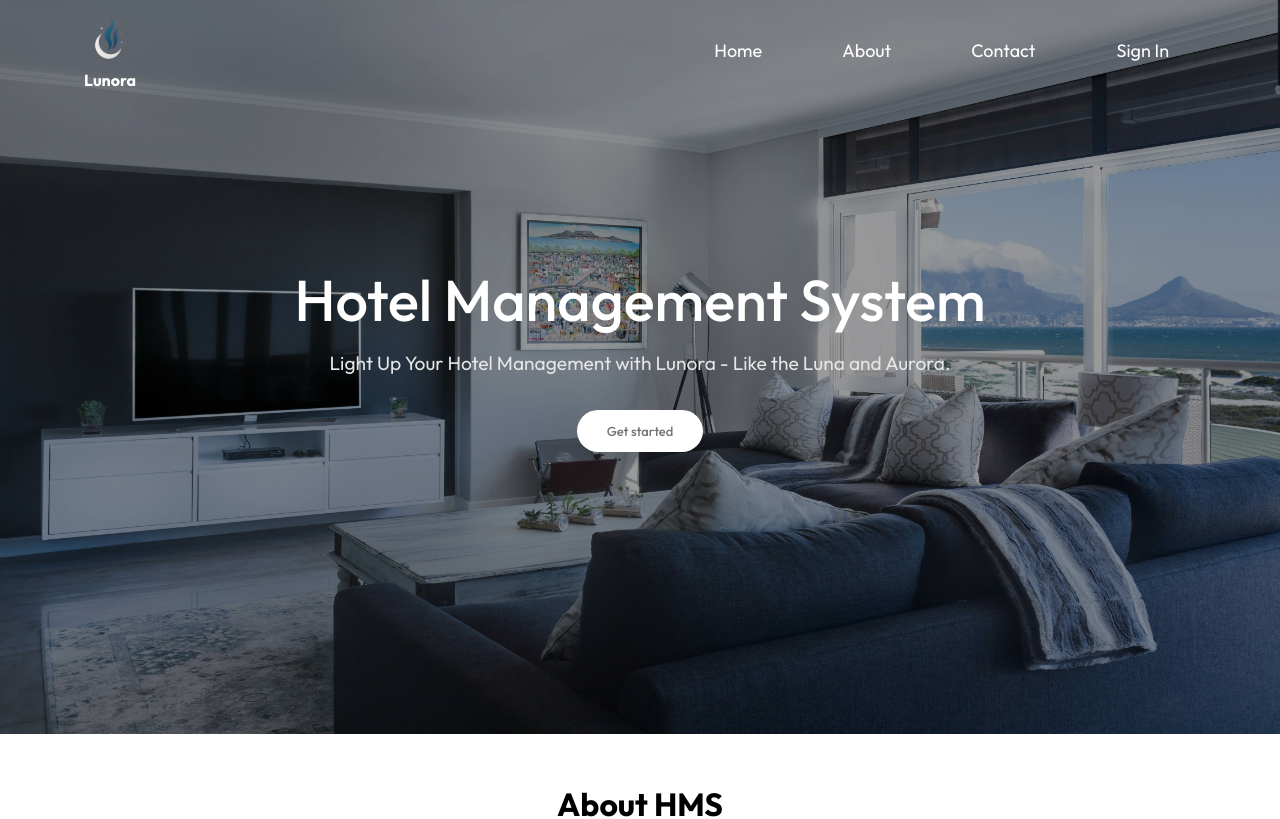
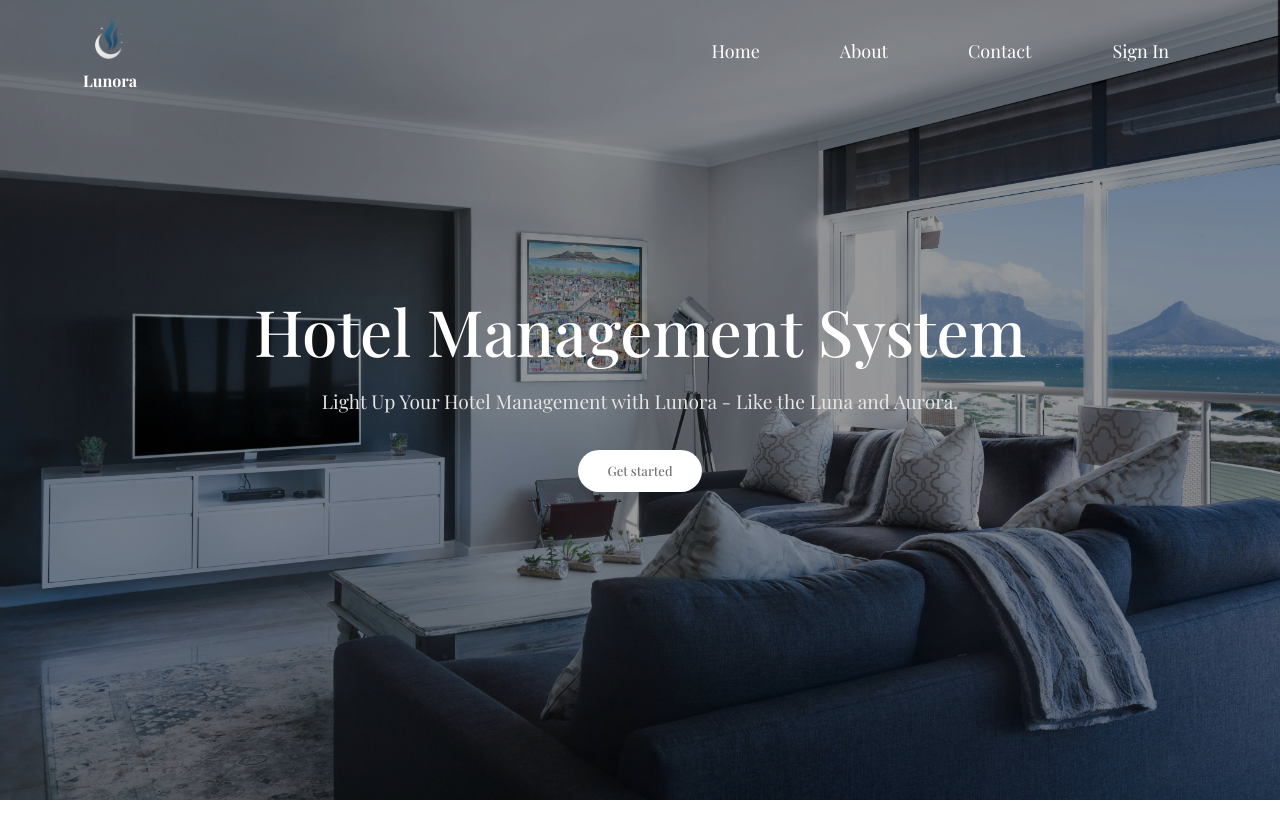
Before and after one commit to VietHungUET/Hotel-Management-System, a React (Vite) app in the folder frontend/: page / in a window 1280 px wide. Shown: the top 819 px of the page. Built offline with nearby package versions, Linux system fonts and the light colour scheme.

Commit message:
feat: update font for homepage

```diff
--- a/frontend/src/components/HomeComponents/Header/Header.css
+++ b/frontend/src/components/HomeComponents/Header/Header.css
@@ -1,6 +1,6 @@
 .header {
     width: 100vw;
-    height: 91.8vh;
+    height: 100vh;
     margin: 0 auto;
     position: relative;
 }
@@ -22,6 +22,7 @@
 }
 
 .header-contents {
+    font-family: 'Playfair Display', serif;
     width: 100%;
     height: 100%;
     position: absolute;
@@ -38,17 +39,20 @@
 
 .header-contents h2 {
     font-weight: 500;
-    font-size: max(4.5vw, 22px);
+    font-family: 'Playfair Display', serif;
+    font-size: max(5.0vw, 24px);
 }
 
 .header-contents p {
+    font-family: 'Playfair Display', serif;
     font-size: 1.5vw;
     color: #e5e5e5;
 }
 
 .header-contents button {
+    font-family: 'Playfair Display', serif;
     margin: 20px;
-    border:  none;
+    border: none;
     color: #747474;
     font-weight: 500;
     padding: 1vw 2.3vw;
--- a/frontend/src/components/HomeComponents/Navbar/Navbar.css
+++ b/frontend/src/components/HomeComponents/Navbar/Navbar.css
@@ -11,11 +11,11 @@
 }
 
 .navbar.transparent {
-  background-color: transparent;
+    background-color: transparent;
 }
 
 .navbar.scrolled {
-  background-color: white;
+    background-color: white;
 }
 
 .navbar .logo-container {
@@ -25,13 +25,14 @@
 }
 
 .navbar .logo {
-    height:60px;
+    height: 60px;
 }
 
 .navbar .logo-text {
     font-size: 18;
     font-weight: bold;
     color: inherit;
+    font-family: 'Playfair Display', serif;
 }
 
 .navbar.transparent .logo-text {
@@ -61,6 +62,7 @@
 .navbar-menu .nav {
     padding: 12px 30px;
     border-radius: 50px;
+    font-family: 'Playfair Display', serif;
 }
 
 .navbar-menu .nav:hover {
@@ -77,6 +79,7 @@
 
 .navbar button {
     background: transparent;
+    font-family: 'Playfair Display', serif;
     font-size: 18px;
     color: black;
     border: 1px solid transparent;
--- a/frontend/src/index.css
+++ b/frontend/src/index.css
@@ -1,4 +1,5 @@
 @import url('https://fonts.googleapis.com/css2?family=Outfit:wght@100..900&display=swap');
+@import url('https://fonts.googleapis.com/css2?family=Playfair+Display:wght@400;500;600;700&family=Lato:wght@300;400;700&display=swap');
 
 * {
   padding: 0;
@@ -26,6 +27,7 @@
   0% {
     opacity: 0;
   }
+
   100% {
     opacity: 1;
   }
```
Also changed, not shown: 2 other files (tests, documents, lock files or other folders).
